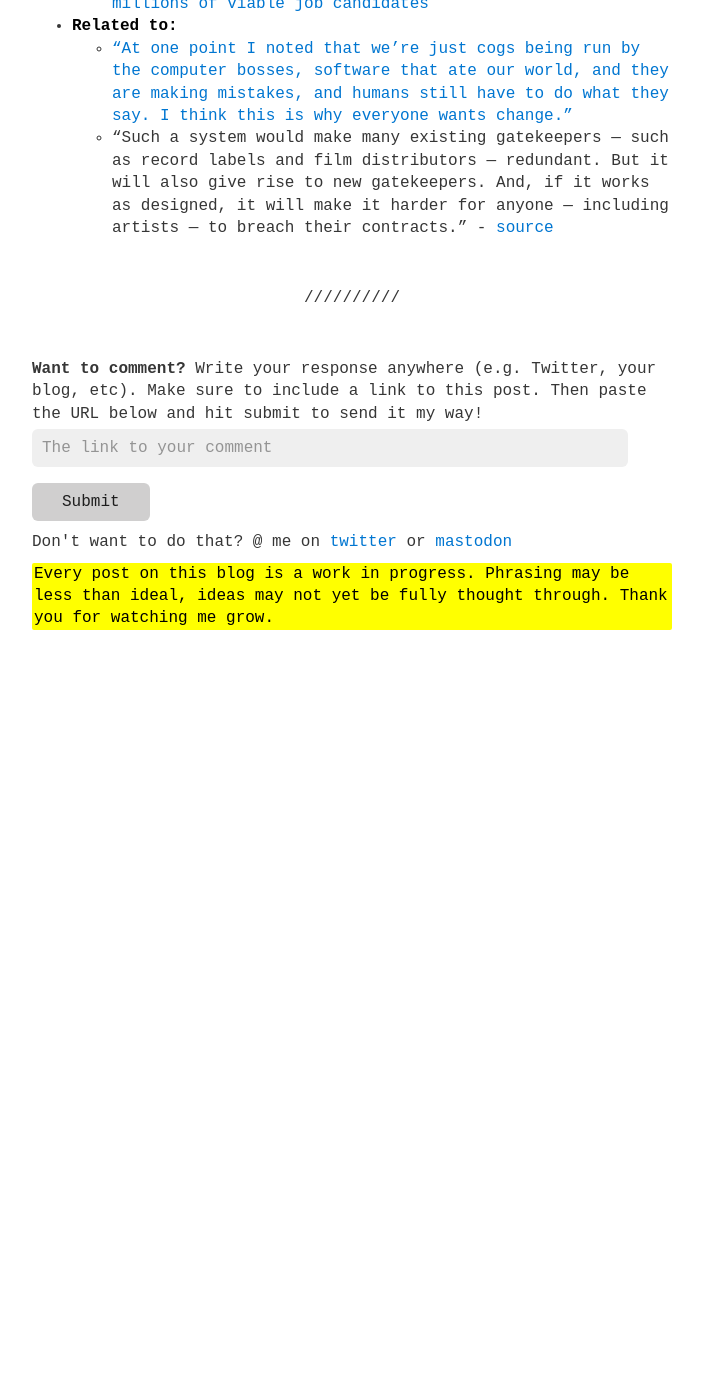
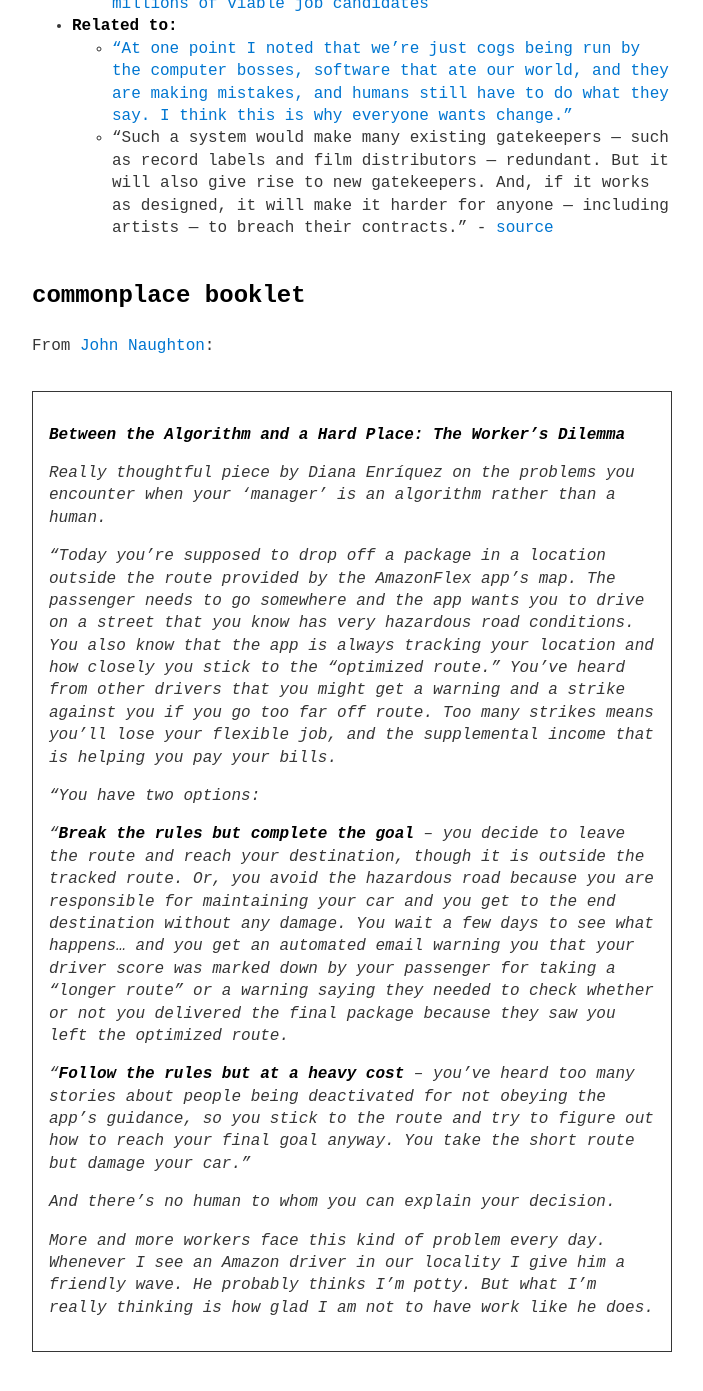
Before and after one commit to person-al/person-al.github.io, a Jekyll site: the page built from _posts/2022-06-07-🌰-automated-errors-are-worse-than-human-errors.md, in a window 1280 px wide and 1400 px high, scrolled down 1863 px. Shown: the top 1391 px of the window, without its empty margins (288-991 px from the left). Built offline with Jekyll 4.4.1, drawn with Linux system fonts in a browser that asks for light colours; before the commit the page ends 2493 px from its top, so only the background shows below that.

Commit message:
update 2024-01-15

```diff
--- a/_posts/2022-06-07-🌰-automated-errors-are-worse-than-human-errors.md
+++ b/_posts/2022-06-07-🌰-automated-errors-are-worse-than-human-errors.md
@@ -31,3 +31,22 @@
 - **Related to:**
 	- ["At one point I noted that we're just cogs being run by the computer bosses, software that ate our world, and they are making mistakes, and humans still have to do what they say. I think this is why everyone wants change."](http://scripting.com/2022/02/08/150327.html?title=appleUpsWeather)
 	- "Such a system would make many existing gatekeepers — such as record labels and film distributors — redundant. But it will also give rise to new gatekeepers. And, if it works as designed, it will make it harder for anyone — including artists — to breach their contracts." - [source](https://www.drorpoleg.com/non-fungible-taylor/)
+
+
+## commonplace booklet
+From [John Naughton](https://johnnaughton.substack.com/p/monday-8-january-2024):
+> **Between the Algorithm and a Hard Place: The Worker’s Dilemma**
+>
+> Really thoughtful piece by Diana Enríquez on the problems you encounter when your ‘manager’ is an algorithm rather than a human.
+>
+> "Today you’re supposed to drop off a package in a location outside the route provided by the AmazonFlex app’s map. The passenger needs to go somewhere and the app wants you to drive on a street that you know has very hazardous road conditions. You also know that the app is always tracking your location and how closely you stick to the “optimized route.” You’ve heard from other drivers that you might get a warning and a strike against you if you go too far off route. Too many strikes means you’ll lose your flexible job, and the supplemental income that is helping you pay your bills.
+>
+> "You have two options:
+>
+> "**Break the rules but complete the goal** – you decide to leave the route and reach your destination, though it is outside the tracked route. Or, you avoid the hazardous road because you are responsible for maintaining your car and you get to the end destination without any damage. You wait a few days to see what happens… and you get an automated email warning you that your driver score was marked down by your passenger for taking a “longer route” or a warning saying they needed to check whether or not you delivered the final package because they saw you left the optimized route.
+>
+> "**Follow the rules but at a heavy cost** – you’ve heard too many stories about people being deactivated for not obeying the app’s guidance, so you stick to the route and try to figure out how to reach your final goal anyway. You take the short route but damage your car."
+>
+> And there’s no human to whom you can explain your decision.
+>
+> More and more workers face this kind of problem every day. Whenever I see an Amazon driver in our locality I give him a friendly wave. He probably thinks I’m potty. But what I’m really thinking is how glad I am not to have work like he does.
```
Also changed, not shown: _posts/2021-09-29-🌱-is-bnpl-good-or-bad.md (+14 -0 lines), _posts/2024-01-01-🌱-2023-state-of-the-blog.md (+13 -9 lines), _posts/2024-01-02-🌰-list-your-assumed-audience-at-the-beginning-of-blog-posts.md (deleted, +0 -20 lines), _posts/2024-01-02-🌱-assumed-audiences-make-you-a-better-writer.md (added, +38 -0 lines), _posts/2024-01-03-🌰-the-economy-and-the-itchy-scab.md (+3 -3 lines).
